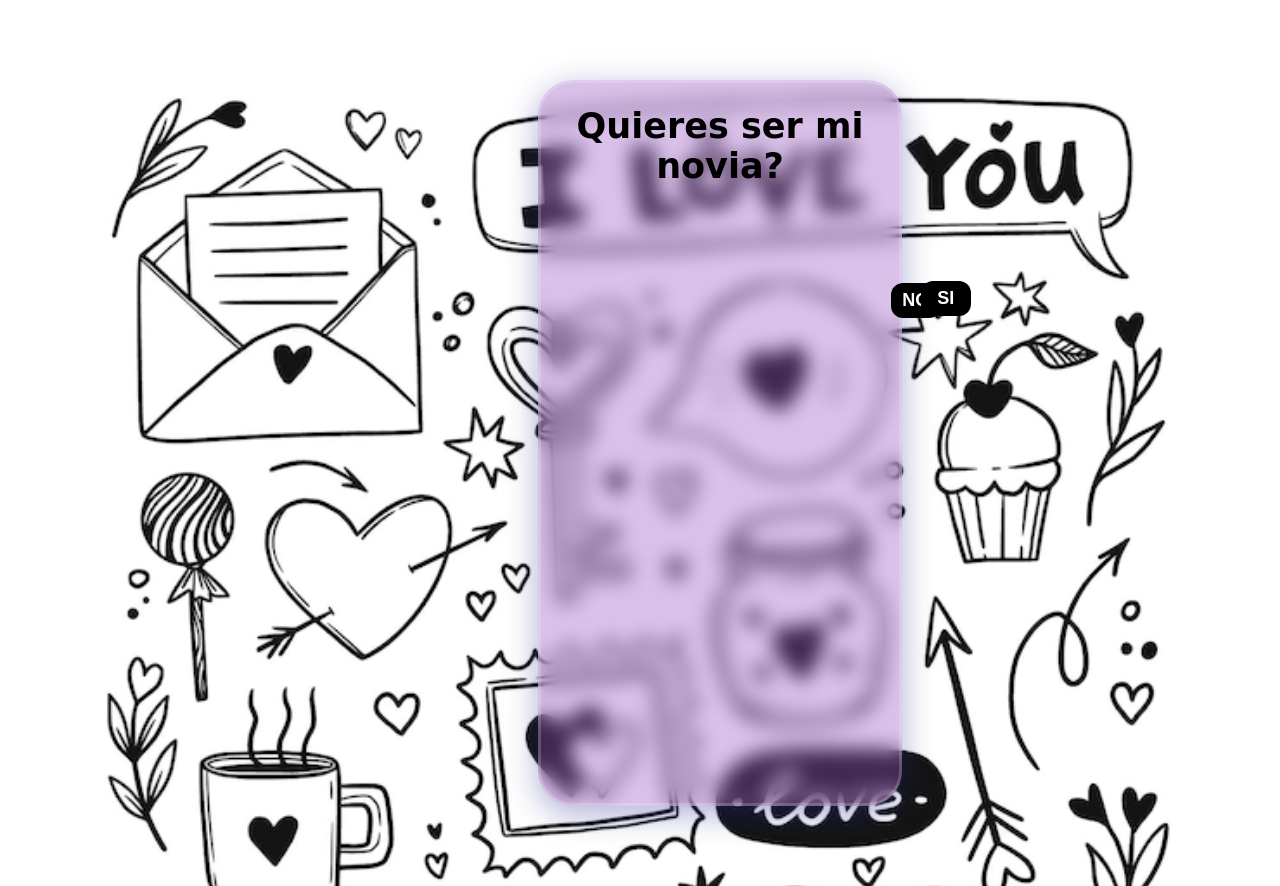
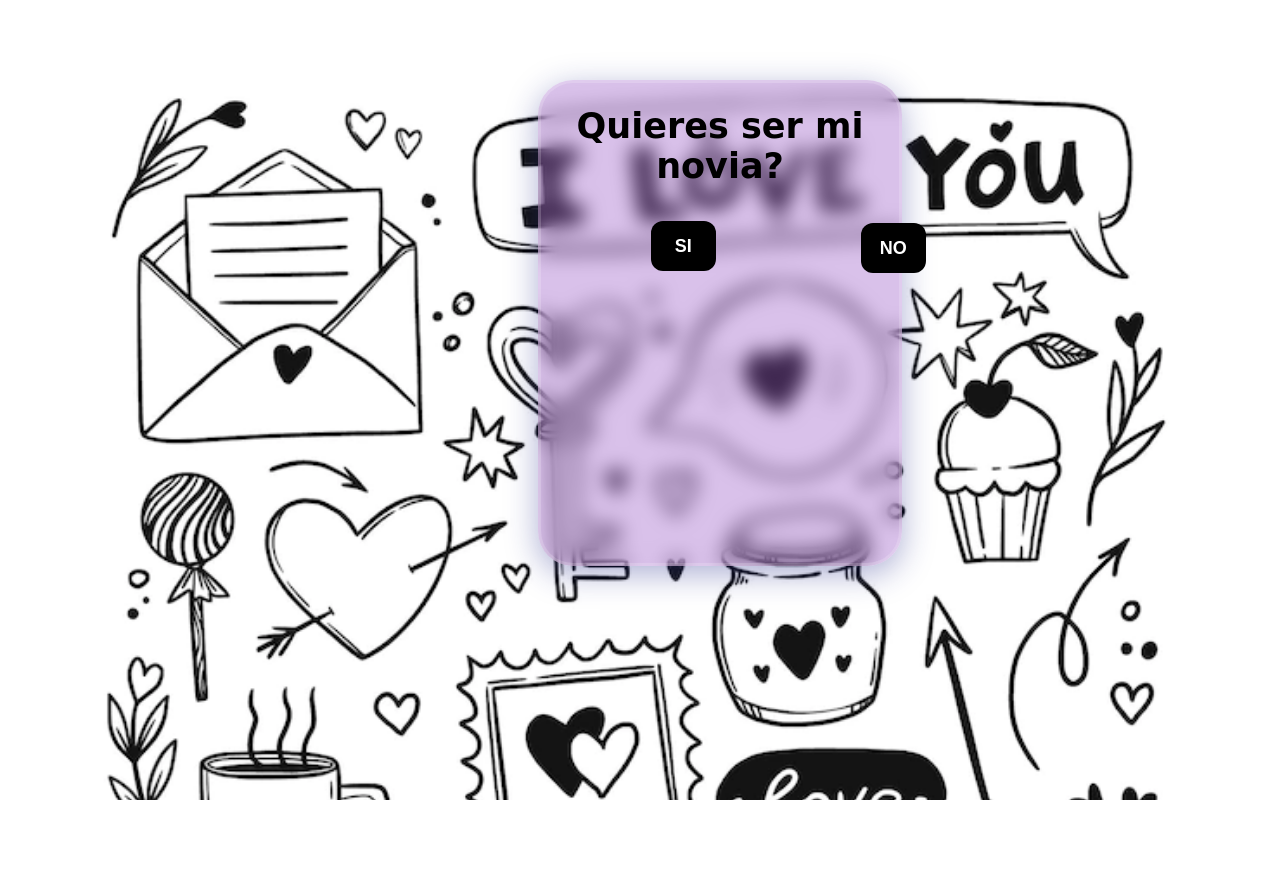
Before and after one commit to PabloGiraldo96/Joking, a plain HTML site: page Index.html in a window 1280 px wide. Shown: the top 886 px of the page. After the commit the page ends 800 px from the top, so only its background shows below. Drawn offline with Linux system fonts and the light colour scheme; a web font is replaced by a local one.

Commit message:
Re sizing buttons

```diff
--- a/Style.css
+++ b/Style.css
@@ -21,7 +21,7 @@ background-size: cover;
 	margin: 0;
 	padding: 0;
 	width: 28%;
-	height: 45rem;
+	height: 30rem;
 }
 
 h1{
@@ -40,16 +40,16 @@ margin-left: auto;
 margin-right: auto;
 display: block;
 position: absolute;
-left: 350px;
-top: 200px;
+left: 320px;
+top: 140px;
 border:none;
 cursor: pointer;
 background-color: rgb(0, 0, 0);
 color: white;
 font-weight: bolder;
 font-size: 18px;
-width: 50px;
-height: 35px;
+width: 65px;
+height:50px;
 border-radius: 12px;
 }
 
@@ -57,15 +57,15 @@ border-radius: 12px;
 margin-left: auto;
 margin-right: auto;
 position: absolute;
-left: 380px;
-top: 198px;
+left: 110px;
+top: 138px;
 border:none;
 cursor: pointer;
 background-color: rgb(0, 0, 0);
 color: white;
 font-weight: bolder;
 font-size: 18px;
-width: 50px;
-height: 35px;
+width: 65px;
+height:50px;
 border-radius: 12px;
 }
```
